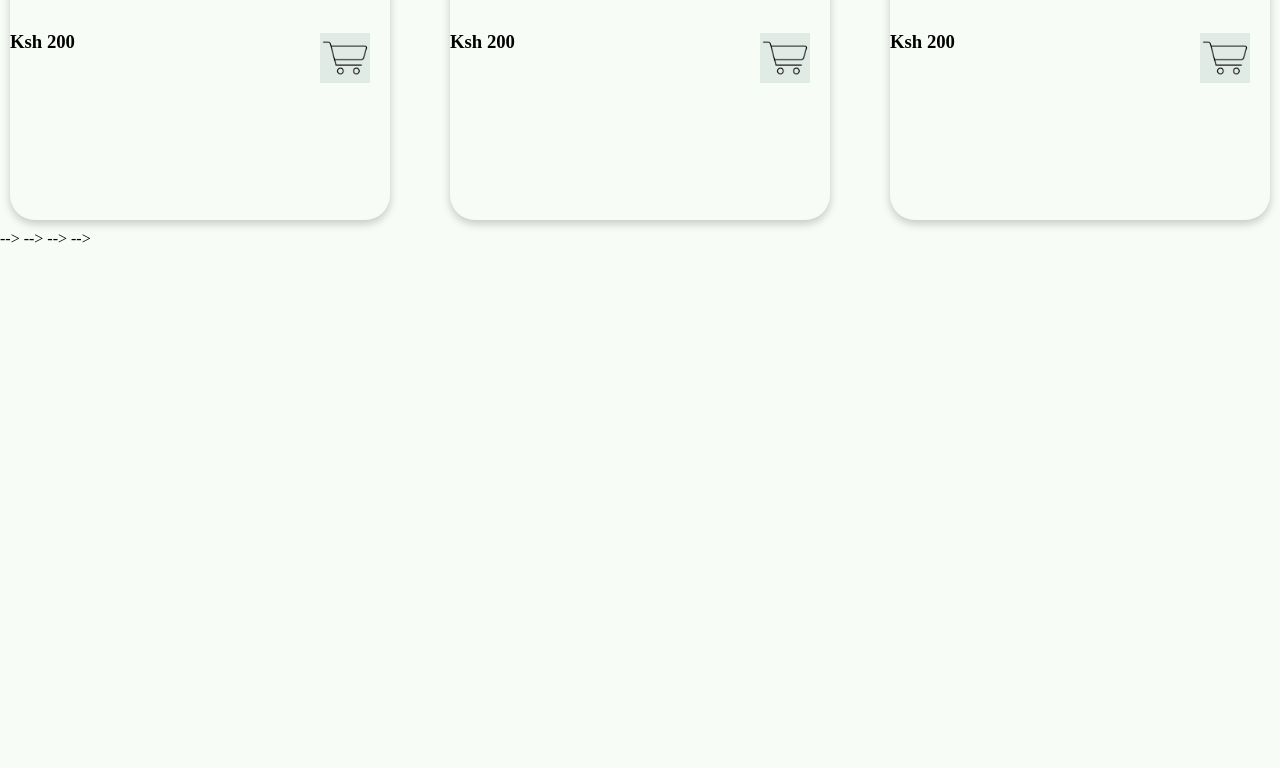
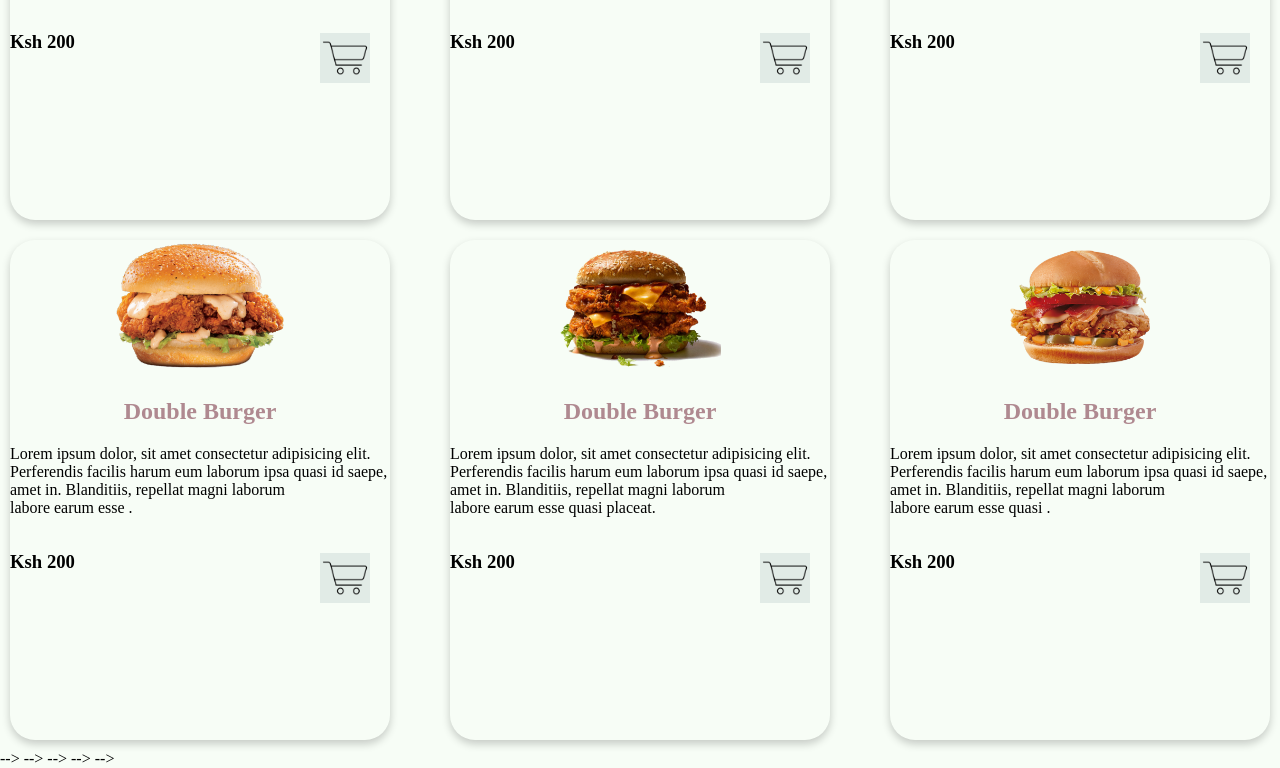
Before and after one commit to njeriigxx/Burger, a plain HTML site: page index.html in a window 1280 px wide. Shown: the part 2294-3062 px from the top of the page. Before the commit the page ends 2542 px from the top, so only its background shows below. Drawn offline with Linux system fonts and the light colour scheme.

Commit message:
Add text

```diff
--- a/index.html
+++ b/index.html
@@ -83,7 +83,7 @@
         </div>
 </div>
 
-<!-- <div class="food">
+ <div class="food">
     <div class="zinger-burger">
         <img src="images/SeekPng 4.png "  style="width: 180px; padding: 0 100px;" alt="">
         <h2 style="text-align: center; color: #AF8990;"><b> Double Burger</b></h2>
@@ -110,13 +110,13 @@
         <p>Lorem ipsum dolor, sit amet consectetur adipisicing elit.  <br>
             Perferendis facilis harum eum laborum ipsa quasi id saepe, <br>
              amet in. Blanditiis, repellat magni laborum  <br>
-              labore earum esse quasi placeat. </p>
+              labore earum esse quasi . </p>
               <h3 style ="float: left;color:black;">Ksh 200</h3>
               <img src=" images/shopping cart.png " style="height: 50px; width: 50px; background-color: #E1EBE6;float: right; margin:20px" alt="">
               </div>
 </div>
 
- <br><br><br><br><br>
+ <!-- <br><br><br><br><br>
 
 <img src="images/1double burger.png " alt="">
 
@@ -162,4 +162,4 @@
     </div>
 
    </body>
-   </html>  --> --> --> --> -->
+   </html>  --> --> --> --> --> -->
```
